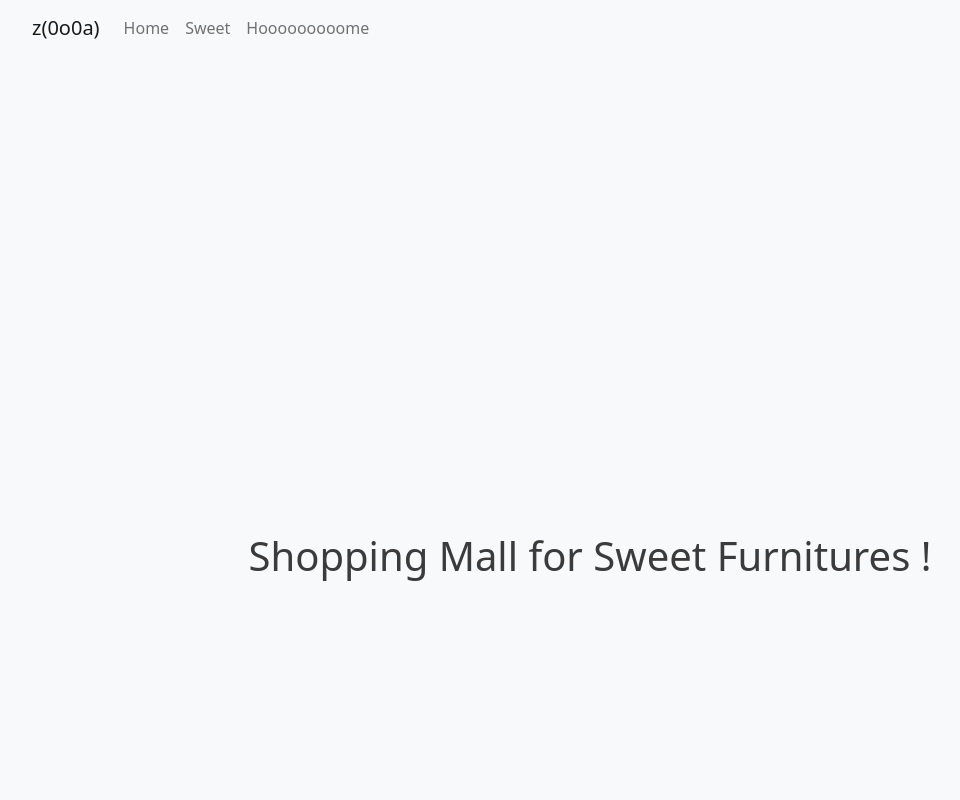
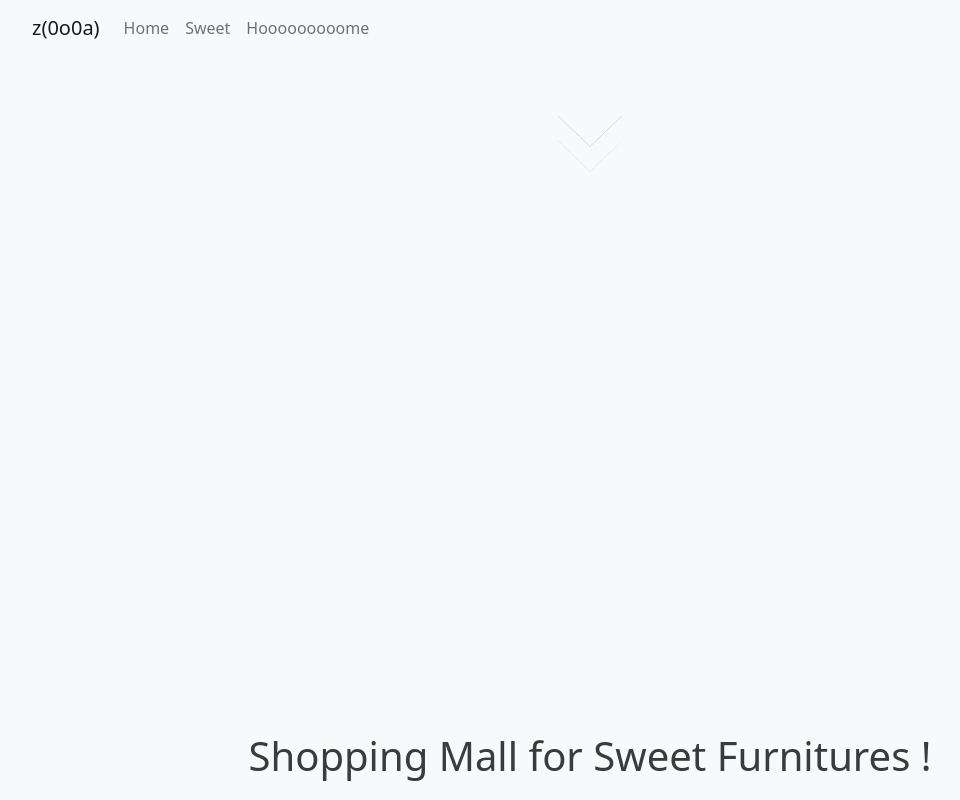
Before and after one commit to zzoaJW/cashop, a React (Create React App) app: page /about in a window 1280 px wide. Shown: the top 800 px of the page, without its empty margins (50-1010 px from the left). Built offline with nearby package versions, Linux system fonts and the light colour scheme.

Commit message:
Lottie 추가

```diff
--- a/package.json
+++ b/package.json
@@ -17,6 +17,7 @@
     "axios": "^1.3.4",
     "bootstrap": "^5.2.3",
     "framer-motion": "^8.5.4",
+    "lottie-react": "^2.4.0",
     "react": "^18.2.0",
     "react-bootstrap": "^2.7.2",
     "react-dom": "^18.2.0",
--- a/src/pages/aboutPage.js
+++ b/src/pages/aboutPage.js
@@ -2,12 +2,15 @@ import '../App.css';
 import { useEffect, useState } from "react";
 import { useNavigate, Outlet } from "react-router-dom";
 import styled from 'styled-components';
+import Lottie from "lottie-react";
 
 import temp from "../imgs/mainbannerimg.jpg";
+import downArrow from "../lotties/black-arrow-down.json";
 
 let Title = styled.h1`
     color : #3b3b3b;
     height : 1000px;
+    margin : 50px;
     display : flex;
     justify-content: center;
     align-items : center;
@@ -25,7 +28,11 @@ function AboutPage(){
 
     return (
         <div style={{backgroundColor:'#f8f9fa'}} className={'anim_fade_start ' + animEnd}>
-            <div><Title>Shopping Mall for Sweet Furnitures !</Title></div>
+            <div>
+                <div style={{ height:'50px' }}/>
+                <Lottie style={{ height:'100px'}} animationData={downArrow} />
+                <Title>Shopping Mall for Sweet Furnitures !</Title>
+            </div>
             <div><Title>This project is simple React practice.</Title></div>
             <div><Title>with Redux, style-component, Bootstrap ...</Title></div>
             <div><Title>Made by z(0o0a)</Title></div>
```
Also changed, not shown: src/lotties/black-arrow-down.json (added, +1 -0 lines), 2 other files (tests, documents, lock files or other folders).
